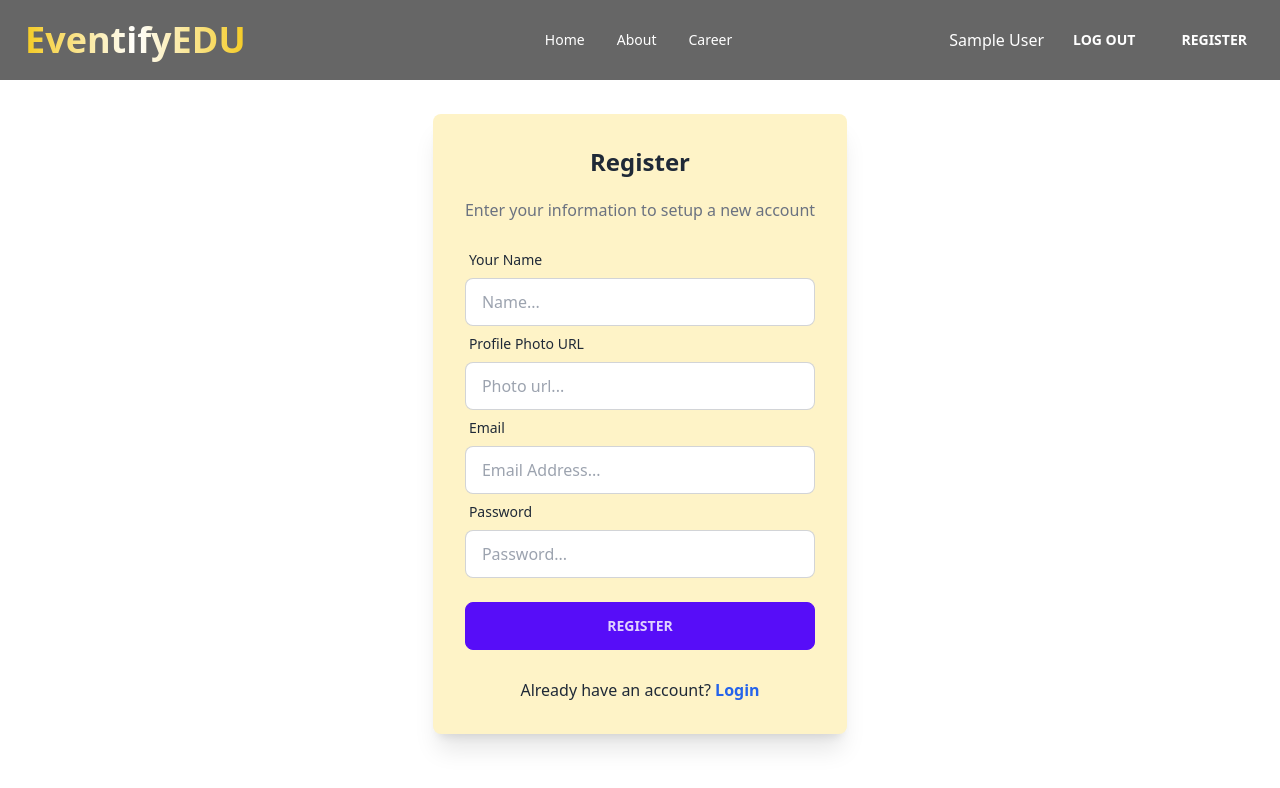
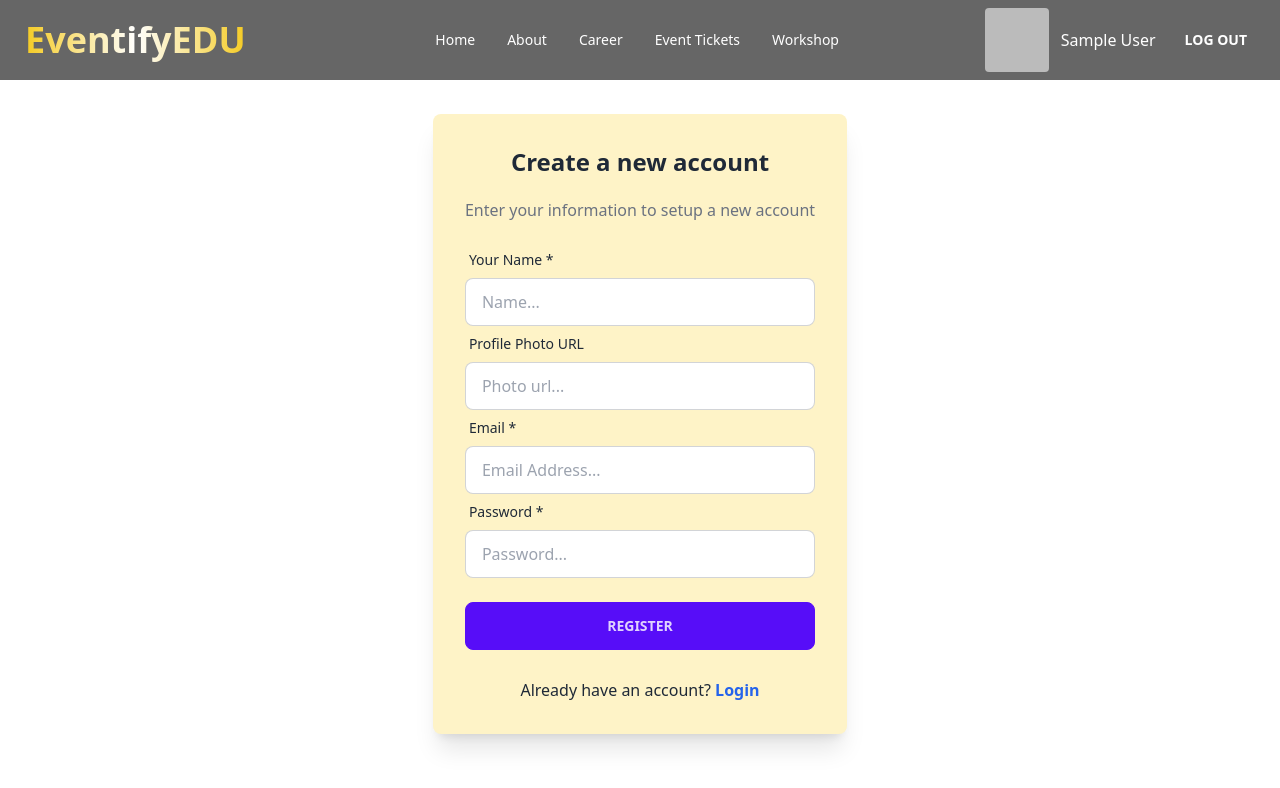
Before and after one commit to ZarinTasminSejuti/Education-Event-Management, a React (Vite) app: page /register in a window 1280 px wide. Shown: the top 788 px of the page. Built offline with nearby package versions, Linux system fonts and the light colour scheme; no server answers; sample sign-in values are in the browser's storage.

Commit message:
created private route and auhtenticate registation form

```diff
--- /dev/null
+++ b/src/components/Service.jsx
@@ -0,0 +1,11 @@
+
+
+const Service = () => {
+    return (
+        <div>
+
+        </div>
+    );
+};
+
+export default Service;
--- /dev/null
+++ b/src/pages/events/Events.jsx
@@ -0,0 +1,55 @@
+
+
+const Events = () => {
+    return (
+        <div>
+            <h2 className="mx-auto">events</h2>
+            {/* <div className="ticket-section">
+    <h3>BUY TICKETS TO THIS EVENT</h3>
+    <div className="tickets">
+        <ul className="kode-tickets-title">
+            <li className="col-md-3"><a href="#">Ticket Type</a></li>
+            <li className="col-md-3"><a href="#">Price</a></li>
+            <li className="col-md-3"><a href="#">Qty.</a></li>
+            <li className="col-md-3"><a href="#">Cart</a></li>
+        </ul>
+        <ul className="ticket-column secnd">
+            <li className="col-md-3"><span>Gold</span></li>
+            <li className="col-md-3"><span>$79.99</span></li>
+            <li className="col-md-3">
+                <input className="input-qty-type" type="number" name="qty" value="1"/>
+            </li>
+            <li className="col-md-3"><a href="#">Add To Cart</a></li>
+        </ul>
+        <ul className="ticket-column">
+            <li className="col-md-3"><span>Sliver</span></li>
+            <li className="col-md-3"><span>$49.99</span></li>
+            <li className="col-md-3">
+                <input className="input-qty-type" type="number" name="qty" value="1"/>
+            </li>
+            <li className="col-md-3"><a href="#">Add To Cart</a></li>
+        </ul>
+        <ul className="ticket-column secnd">
+            <li className="col-md-3"><span>Regular</span></li>
+            <li className="col-md-3"><span>$29.99</span></li>
+            <li className="col-md-3">
+                <input className="input-qty-type" type="number" name="qty" value="1"/>
+            </li>
+            <li className="col-md-3"><a href="#">Add To Cart</a></li>
+        </ul>
+        <ul className="ticket-column">
+            <li className="col-md-3"><span>Regular</span></li>
+            <li className="col-md-3"><span>$29.99</span></li>
+            <li className="col-md-3">
+                <input className="input-qty-type" type="number" name="qty" value="1"/>
+            </li>
+            <li className="col-md-3"><a href="#">Add To Cart</a></li>
+        </ul>
+    </div>
+
+</div> */}
+        </div>
+    );
+};
+
+export default Events;
--- a/src/pages/login/Login.jsx
+++ b/src/pages/login/Login.jsx
@@ -1,6 +1,7 @@
 import { useContext } from "react";
-import { Link } from "react-router-dom";
+import { Link, useNavigate } from "react-router-dom";
 import { AuthContext } from "../../providers/AuthProvider";
+import swal from 'sweetalert';
 
 
 const Login = () => {
@@ -14,6 +15,9 @@ const Login = () => {
 
     const { signIn } = useContext(AuthContext);
 
+    //navigate after login
+    const navigate = useNavigate();
+
     const handleLogin = e => {
         e.preventDefault();
         const form = new FormData(e.currentTarget);
@@ -23,11 +27,13 @@ const Login = () => {
         // console.log(email, password);
 
         signIn(email, password)
-        .then(result => {
-            console.log(result);
+        .then(() => {
+            swal("You're logged in!", "Login Successful!", "success");
+            e.target.reset();
+            navigate('/');
             })
-            .catch(error => {
-               console.error(error);
+            .catch(() => {
+                swal("Login Failed!", "Wrong credentials! Please login again.", "error");
         })
     }
 
--- a/src/pages/navbar/Navbar.jsx
+++ b/src/pages/navbar/Navbar.jsx
@@ -8,7 +8,7 @@ import swal from 'sweetalert';
 
 const Navbar = () => {
 
-    const { user, logOut, userDetails } = useContext(AuthContext);
+    const { logOut, userDetails, user } = useContext(AuthContext);
 // console.log(userDetails);
     const handleLogOut = () => {
         logOut()
@@ -30,6 +30,8 @@ const Navbar = () => {
         <li><NavLink to="/">Home</NavLink></li>
         <li><NavLink to="/about">About</NavLink></li>
         <li><NavLink to="/career">Career</NavLink></li>
+        <li><NavLink to="/events">Event Tickets</NavLink></li>
+        <li><NavLink to="/events">Workshop</NavLink></li>
     </>
 
 
@@ -55,17 +57,22 @@ const Navbar = () => {
             <div className="navbar-end text-white p-2 gap-3">
                 {
                     user ?
-                        <>
+                    <>
+                            <img src={userDetails.photoURL} alt={userDetails.displayName} className="w-16 rounded" />
+
                         <span>{userDetails.displayName}</span>
                         <button className="btn btn-ghost" onClick={handleLogOut}>Log Out</button>
-                        </>
+                    </>
                         :
+                    <>
                         <Link to="/login"><button className="btn btn-ghost">Login</button>
-                    </Link>
+                        </Link>
+                         <Link to="/register"><button className="btn btn-ghost">Register</button></Link>
+                    </>
                 }
 
 
-                <Link to="/register"><button className="btn btn-ghost">Register</button></Link>
+
 
             </div>
         </div>
--- a/src/pages/register/Register.jsx
+++ b/src/pages/register/Register.jsx
@@ -1,12 +1,16 @@
 import { useContext } from "react";
-import { Link } from "react-router-dom";
+import { Link, useNavigate } from "react-router-dom";
 import { AuthContext } from "../../providers/AuthProvider";
+import swal from 'sweetalert';
 // import { ToastContainer, toast } from 'react-toastify';
 
 
 const Register = () => {
 
-    const { createUser, setNameAndPhoto } = useContext(AuthContext);
+    const { createUser, setNameAndPhoto, logOut } = useContext(AuthContext);
+
+ //navigate after login
+    const navigate = useNavigate();
 
     //form submit function
     const handleRegister = e => {
@@ -21,7 +25,17 @@ const Register = () => {
 
         // create a new user with firebase
         createUser(email, password)
-            .then()
+            .then(() => {
+                swal("You're registered!", "Registration Successful!", "success");
+
+                logOut().then(() => {
+                    // Sign-out and navigate to login
+                    navigate("/login");
+                  }).catch((error) => {
+                    // An error happened.
+                    console.log(error);
+                  });
+                })
             .catch((error) => {
                 console.log(error);
               });
@@ -30,7 +44,9 @@ const Register = () => {
         setNameAndPhoto({
             displayName: name,
             photoURL: photo
-            });
+        });
+
+
     }
 
 
@@ -41,14 +57,14 @@ const Register = () => {
 
                 <div className=" rounded-lg w-full mt-12 shadow-xl bg-amber-100">
                     <div className="card-body" >
-                        <h2 className="font-bold text-center text-2xl">Register</h2>
+                        <h2 className="font-bold text-center text-2xl">Create a new account</h2>
                         <h2 className="text-center text-gray-500 my-3 text-base">Enter your information to setup a new account</h2>
 
                         <form onSubmit={handleRegister}>
 
                             <div className="form-control">
                                 <label className="label">
-                                    <span className="label-text">Your Name</span>
+                                    <span className="label-text">Your Name *</span>
                                 </label>
                                 <input type="text" placeholder="Name..." name="name" className="input input-bordered" required />
                             </div>
@@ -62,13 +78,13 @@ const Register = () => {
 
                             <div className="form-control">
                                 <label className="label">
-                                    <span className="label-text">Email</span>
+                                    <span className="label-text">Email *</span>
                                 </label>
                                 <input type="email" placeholder="Email Address..." name="email" className="input input-bordered" required />
                             </div>
                             <div className="form-control">
                                 <label className="label">
-                                    <span className="label-text">Password</span>
+                                    <span className="label-text">Password *</span>
                                 </label>
                                 <input type="password" placeholder="Password..." className="input input-bordered" name="password" required />
 
--- /dev/null
+++ b/src/pages/serviceDetails/ServiceDetails.jsx
@@ -0,0 +1,11 @@
+
+
+const ServiceDetails = () => {
+    return (
+        <div>
+            <h2>service details</h2>
+        </div>
+    );
+};
+
+export default ServiceDetails;
--- a/src/providers/AuthProvider.jsx
+++ b/src/providers/AuthProvider.jsx
@@ -1,5 +1,5 @@
 import { createContext } from "react";
-import { createUserWithEmailAndPassword, getAuth, onAuthStateChanged, signInWithEmailAndPassword, signOut, updateProfile } from "firebase/auth";
+import { createUserWithEmailAndPassword, getAuth, onAuthStateChanged, signInWithEmailAndPassword, updateProfile, signOut  } from "firebase/auth";
 import { useState } from "react";
 import app from "../firebase/Firebase.config";
 import PropTypes from 'prop-types';
@@ -12,16 +12,19 @@ const auth = getAuth(app);
 const AuthProvider = ({ children }) => {
     const [user, setUser] = useState(null);
     const [nameAndPhoto, setNameAndPhoto] = useState({});
+    const [loading, setLoading] = useState(true);
 
 
     //email and password authentication
     const createUser = (email, password) => {
+        setLoading(true);
         return createUserWithEmailAndPassword(auth, email, password);
     }
 
 
     //login authentication
     const signIn = (email, password,) => {
+        setLoading(true);
         return signInWithEmailAndPassword(auth, email, password);
     }
 
@@ -29,27 +32,30 @@ const AuthProvider = ({ children }) => {
     //As per firebase doc user logged in when register complete
     //So updateProfile method need to use to update displayName
     updateProfile(auth.currentUser, nameAndPhoto)
+
         .then()
         .catch((error) => {
             console.log(error);
           });
 
-
+    //log out authentication
+    const logOut = () => {
+        setLoading(true);
+        return signOut(auth);
+    }
 
 
     const userDetails = auth.currentUser;
         console.log(userDetails);
 
 
-    //log out authentication
-    const logOut = () => {
-        return signOut(auth);
-    }
+
 
     useEffect(() => {
         const unSubscribe = onAuthStateChanged(auth, currentUser => {
             // console.log("done", currentUser);
             setUser(currentUser);
+            setLoading(false);
         });
         return () => {
             unSubscribe();
@@ -57,7 +63,7 @@ const AuthProvider = ({ children }) => {
     }, [])
 
 
-    const authInfo = { user, createUser, signIn, userDetails, logOut, setNameAndPhoto }
+    const authInfo = { user,createUser, signIn, userDetails, logOut, setNameAndPhoto, loading }
     return (
         <AuthContext.Provider value={authInfo}>
             {children}
--- /dev/null
+++ b/src/routes/PrivateRoute.jsx
@@ -0,0 +1,23 @@
+import { useContext } from "react";
+import { AuthContext } from "../providers/AuthProvider";
+import PropTypes from 'prop-types';
+import { Navigate } from "react-router-dom";
+
+const PrivateRoute = ({ children }) => {
+    const { user, loading } = useContext(AuthContext);
+
+    if (loading) {
+        return <div className="w-1/2 mx-auto"><span className="loading loading-spinner loading-lg h-screen"></span></div>
+    }
+
+    if (user) {
+        return children;
+    }
+    return <Navigate to="/login"></Navigate>
+};
+
+export default PrivateRoute;
+
+PrivateRoute.propTypes = {
+    children: PropTypes.node
+}
```
Also changed, not shown: src/routes/Route.jsx (+11 -0 lines).
